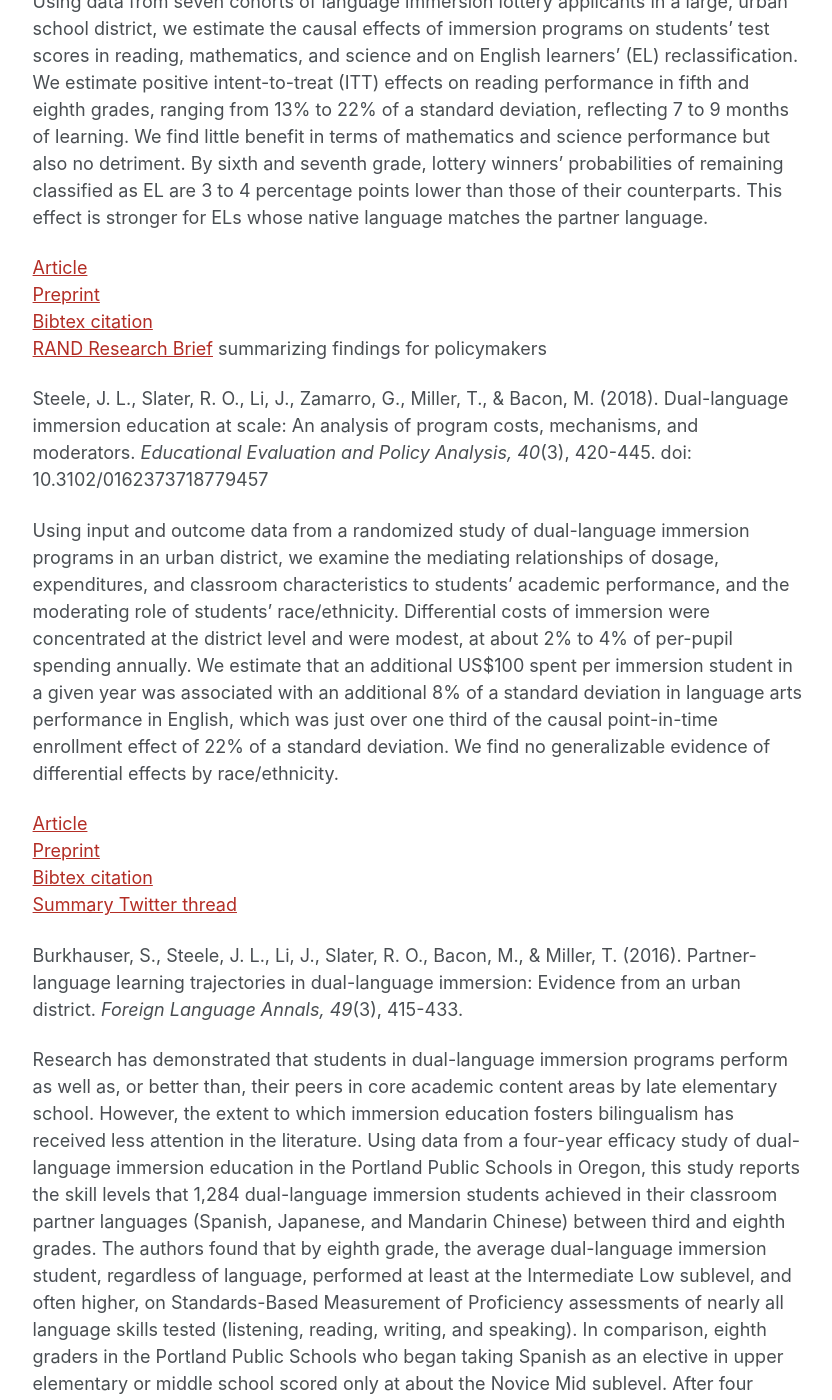
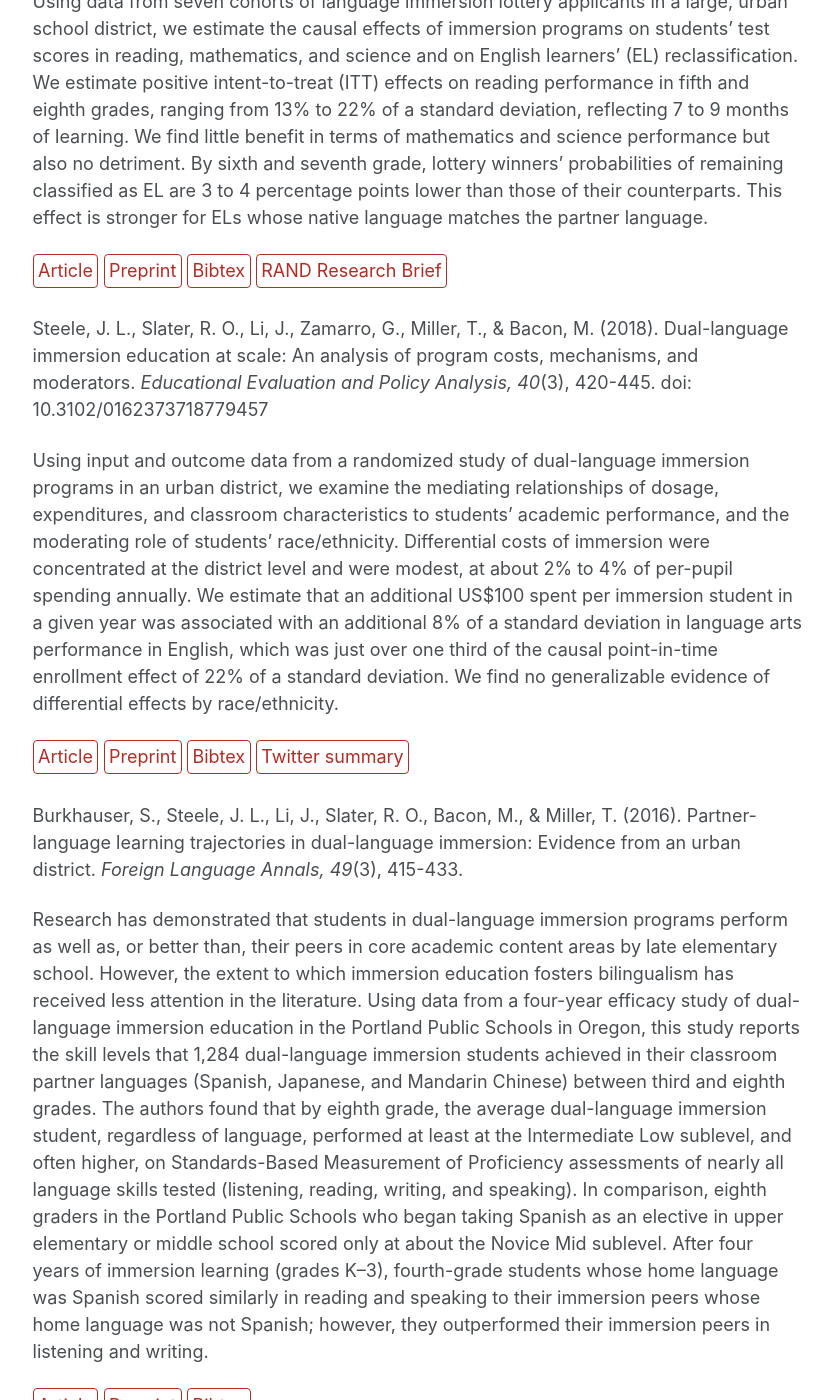
Before and after one commit to jensteele1/jensteele1.github.io, a Jekyll site: the page built from _research/dual_language.md, in a window 1280 px wide and 1400 px high, scrolled down 586 px. Shown: the whole window, without its empty margins (249-1081 px from the left). Built offline with Jekyll 4.4.1, drawn with Linux system fonts in a browser that asks for light colours; some of the changed text lies outside the part shown.

Commit message:
update dli and stw pages
add buttons to dli page and update paragraph breaks on stw page

```diff
--- a/_research/dual_language.md
+++ b/_research/dual_language.md
@@ -16,39 +16,38 @@ Steele, J. L., Slater, R. O., Zamarro, G., Miller, T., Li, J., Burkhauser, S., &
 
 Using data from seven cohorts of language immersion lottery applicants in a large, urban school district, we estimate the causal effects of immersion programs on students’ test scores in reading, mathematics, and science and on English learners’ (EL) reclassification. We estimate positive intent-to-treat (ITT) effects on reading performance in fifth and eighth grades, ranging from 13% to 22% of a standard deviation, reflecting 7 to 9 months of learning. We find little benefit in terms of mathematics and science performance but also no detriment. By sixth and seventh grade, lottery winners’ probabilities of remaining classified as EL are 3 to 4 percentage points lower than those of their counterparts. This effect is stronger for ELs whose native language matches the partner language.
 
-[Article](https://journals.sagepub.com/doi/10.3102/0002831216634463)
-[Preprint](/files/2017-dli-effects-preprint.pdf)
-[Bibtex citation](https://scholar.googleusercontent.com/scholar.bib?q=info:HfETI4ouGEEJ:scholar.google.com/&output=citation&scisdr=CgXItk0jEPb7otBL3Iw:AAGBfm0AAAAAYQxOxIzgpMXv6wELLW3e7srI7L5MBBPo&scisig=AAGBfm0AAAAAYQxOxJWGL4ClHQZpwBKQ4vx9Fvzm5vwU&scisf=4&ct=citation&cd=-1&hl=en)
-[RAND Research Brief](https://www.rand.org/pubs/research_briefs/RB9903.html) summarizing findings for policymakers
+[Article](https://journals.sagepub.com/doi/10.3102/0002831216634463){: .btn--research} [Preprint](/files/2017-dli-effects-preprint.pdf){: .btn--research}
+[Bibtex](https://scholar.googleusercontent.com/scholar.bib?q=info:HfETI4ouGEEJ:scholar.google.com/&output=citation&scisdr=CgXItk0jEPb7otBL3Iw:AAGBfm0AAAAAYQxOxIzgpMXv6wELLW3e7srI7L5MBBPo&scisig=AAGBfm0AAAAAYQxOxJWGL4ClHQZpwBKQ4vx9Fvzm5vwU&scisf=4&ct=citation&cd=-1&hl=en){: .btn--research}
+[RAND Research Brief](https://www.rand.org/pubs/research_briefs/RB9903.html){: .btn--research}
 
 
 Steele, J. L., Slater, R. O., Li, J., Zamarro, G., Miller, T., & Bacon, M. (2018). Dual-language immersion education at scale: An analysis of program costs, mechanisms, and moderators. *Educational Evaluation and Policy Analysis, 40*(3), 420-445. doi: 10.3102/0162373718779457
 
 Using input and outcome data from a randomized study of dual-language immersion programs in an urban district, we examine the mediating relationships of dosage, expenditures, and classroom characteristics to students’ academic performance, and the moderating role of students’ race/ethnicity. Differential costs of immersion were concentrated at the district level and were modest, at about 2% to 4% of per-pupil spending annually. We estimate that an additional US$100 spent per immersion student in a given year was associated with an additional 8% of a standard deviation in language arts performance in English, which was just over one third of the causal point-in-time enrollment effect of 22% of a standard deviation. We find no generalizable evidence of differential effects by race/ethnicity.
 
-[Article](https://www.tandfonline.com/doi/full/10.1080/19313152.2016.1118669)
-[Preprint](/files/2018-cost-mechanisms-preprint.pdf)
-[Bibtex citation](https://scholar.googleusercontent.com/scholar.bib?q=info:c2w7TS0rIOMJ:scholar.google.com/&output=citation&scisdr=CgXItk0jEPb7otBKPPU:AAGBfm0AAAAAYQxPJPUEGS2U2Hz_KdDTvsGOem0zrJAr&scisig=AAGBfm0AAAAAYQxPJNH7AHZfU0sI7EvuSbnx1PrlR3d1&scisf=4&ct=citation&cd=-1&hl=en)
-[Summary Twitter thread](https://twitter.com/jensteeledc/status/1010164563617165313)
+[Article](https://www.tandfonline.com/doi/full/10.1080/19313152.2016.1118669){: .btn--research}
+[Preprint](/files/2018-cost-mechanisms-preprint.pdf){: .btn--research}
+[Bibtex](https://scholar.googleusercontent.com/scholar.bib?q=info:c2w7TS0rIOMJ:scholar.google.com/&output=citation&scisdr=CgXItk0jEPb7otBKPPU:AAGBfm0AAAAAYQxPJPUEGS2U2Hz_KdDTvsGOem0zrJAr&scisig=AAGBfm0AAAAAYQxPJNH7AHZfU0sI7EvuSbnx1PrlR3d1&scisf=4&ct=citation&cd=-1&hl=en){: .btn--research}
+[Twitter summary](https://twitter.com/jensteeledc/status/1010164563617165313){: .btn--research}
 
 
 Burkhauser, S., Steele, J. L., Li, J., Slater, R. O., Bacon, M., & Miller, T. (2016). Partner-language learning trajectories in dual-language immersion: Evidence from an urban district. *Foreign Language Annals, 49*(3), 415-433.
 
 Research has demonstrated that students in dual-language immersion programs perform as well as, or better than, their peers in core academic content areas by late elementary school. However, the extent to which immersion education fosters bilingualism has received less attention in the literature. Using data from a four-year efficacy study of dual-language immersion education in the Portland Public Schools in Oregon, this study reports the skill levels that 1,284 dual-language immersion students achieved in their classroom partner languages (Spanish, Japanese, and Mandarin Chinese) between third and eighth grades. The authors found that by eighth grade, the average dual-language immersion student, regardless of language, performed at least at the Intermediate Low sublevel, and often higher, on Standards-Based Measurement of Proficiency assessments of nearly all language skills tested (listening, reading, writing, and speaking). In comparison, eighth graders in the Portland Public Schools who began taking Spanish as an elective in upper elementary or middle school scored only at about the Novice Mid sublevel. After four years of immersion learning (grades K­–3), fourth-grade students whose home language was Spanish scored similarly in reading and speaking to their immersion peers whose home language was not Spanish; however, they outperformed their immersion peers in listening and writing.
 
-[Article](https://onlinelibrary.wiley.com/doi/full/10.1111/flan.12218)
-[Preprint](/files/2016-dli-lang-profic.pdf)
-[Bibtex citation](https://scholar.googleusercontent.com/scholar.bib?q=info:W_OFiATjMo0J:scholar.google.com/&output=citation&scisdr=CgXItk0jEPb7otBKR2w:AAGBfm0AAAAAYQxPX2y2jLemS0Qeky1UhZEBNAFKZiQ0&scisig=AAGBfm0AAAAAYQxPXwrSo2cd6H8u5zOjMpKaMRFeqC80&scisf=4&ct=citation&cd=-1&hl=en)
+[Article](https://onlinelibrary.wiley.com/doi/full/10.1111/flan.12218){: .btn--research}
+[Preprint](/files/2016-dli-lang-profic.pdf){: .btn--research}
+[Bibtex](https://scholar.googleusercontent.com/scholar.bib?q=info:W_OFiATjMo0J:scholar.google.com/&output=citation&scisdr=CgXItk0jEPb7otBKR2w:AAGBfm0AAAAAYQxPX2y2jLemS0Qeky1UhZEBNAFKZiQ0&scisig=AAGBfm0AAAAAYQxPXwrSo2cd6H8u5zOjMpKaMRFeqC80&scisf=4&ct=citation&cd=-1&hl=en){: .btn--research}
 
 
 Li, J., Steele, J., Slater, R., Bacon, M., & Miller, T. (2016). Teaching practices and language use in two-way dual language immersion programs in a large public school district. *International Multilingual Research Journal, 10*(1), 31-43.
 
 Many educators and policymakers look to two-way dual language immersion as one of the most promising options to close achievement gaps for English learners. However, the programs’ effectiveness depends on the quality of their implementation. This article reports on a large-scale study of the implementation of dual language immersion across a large, urban school district. Using classroom observations, we examined teaching practices and language use by teachers and students in dual language immersion classrooms across an entire school district. We found strong implementation of teaching practices consistent with sheltered instruction, and strong adherence by teachers to partner language use as prescribed by the district’s guidelines. This article provides a descriptive view of what is happening in two-way dual language immersion classrooms in a large, urban U.S. school district. While other studies may examine classroom practices, few have done so on this scale.
 
-[Article](https://www.tandfonline.com/doi/full/10.1080/19313152.2016.1118669)
-[Preprint](/files/2016-implem-dli-preprint.pdf)
-[Bibtex citation](https://scholar.googleusercontent.com/scholar.bib?q=info:0NnpUqc_3rEJ:scholar.google.com/&output=citation&scisdr=CgXItk0jEPb7otBKrDY:AAGBfm0AAAAAYQxPtDY_NqWFVtnugCOsXdZ8R6JTT2Dm&scisig=AAGBfm0AAAAAYQxPtC96ZzwtQsVY5jIjUSE6BUyweex_&scisf=4&ct=citation&cd=-1&hl=en)
-[RAND Research Brief](https://www.rand.org/pubs/research_briefs/RB9921.html) summarizing findings for policymakers
+[Article](https://www.tandfonline.com/doi/full/10.1080/19313152.2016.1118669){: .btn--research}
+[Preprint](/files/2016-implem-dli-preprint.pdf){: .btn--research}
+[Bibtex](https://scholar.googleusercontent.com/scholar.bib?q=info:0NnpUqc_3rEJ:scholar.google.com/&output=citation&scisdr=CgXItk0jEPb7otBKrDY:AAGBfm0AAAAAYQxPtDY_NqWFVtnugCOsXdZ8R6JTT2Dm&scisig=AAGBfm0AAAAAYQxPtC96ZzwtQsVY5jIjUSE6BUyweex_&scisf=4&ct=citation&cd=-1&hl=en){: .btn--research}
+[RAND Research Brief](https://www.rand.org/pubs/research_briefs/RB9921.html){: .btn--research}
 
 
 Anderson, K., Zamarro, G., Steele, J. L., Miller, T. (In Press.) Comparing performance of methods to deal with differential attrition in lottery based evaluations. *Evaluation Review.*
@@ -61,7 +60,7 @@ correction methods often performed poorly. Simulation analyses indicate that dev
 performance of estimated bounds. We recommend the verification of the underlying assumptions in attrition correction methods whenever possible and, when verification is not possible,
 using these methods with caution.
 
-[Preprint](/files/2021-difattrit-preprint.pdf)
+[Preprint](/files/2021-difattrit-preprint.pdf){: .btn--research}
 
 
 ## Effects of a Statewide Dual-Language Immersion Scale-Up in Utah
@@ -77,4 +76,4 @@ the former (one-way) and those comprising one-to-two thirds of the latter (two-w
 intent-to-treat estimates in one-way programs are largely null, but those in two-way programs reach 0.10-0.11 standard deviations in math
 and English and show higher EL reclassification rates by grade 5. Estimates suggest an advantage of cultural adjacency in program design.
 
-[Working Paper](/files/Utah_2021April26.pdf)
+[Working Paper](/files/Utah_2021April26.pdf){: .btn--research}
```
Also changed, not shown: _research/school_to_work.md (+4 -7 lines).
